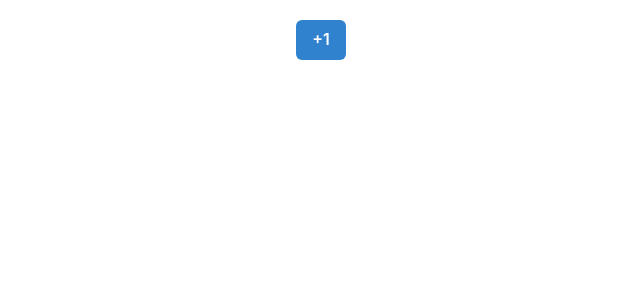
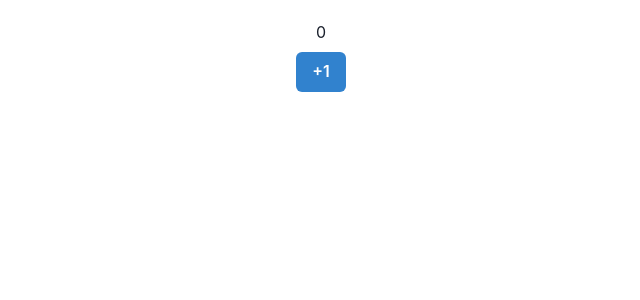
Before and after one commit to bislab-temporary/react-study-morisaki, a React (Create React App) app in the folder counter-app/: page / in a window 1280 px wide. Shown: the top 300 px of the page, without its empty margins (319-959 px from the left). Built offline with nearby package versions, Linux system fonts and the light colour scheme.

Commit message:
Add text & Modified centering

```diff
--- a/counter-app/src/App.tsx
+++ b/counter-app/src/App.tsx
@@ -1,13 +1,14 @@
-import { Container } from "@chakra-ui/layout";
+import { Center, VStack, Text } from "@chakra-ui/layout";
 import { Button } from "@chakra-ui/button";
 
 function App() {
   return (
-    <Container maxW="xl" centerContent>
-      <Button colorScheme="blue" m={5}>
-        +1
-      </Button>
-    </Container>
+    <Center>
+      <VStack m={5}>
+        <Text>0</Text>
+        <Button colorScheme="blue">+1</Button>
+      </VStack>
+    </Center>
   );
 }
 
```
